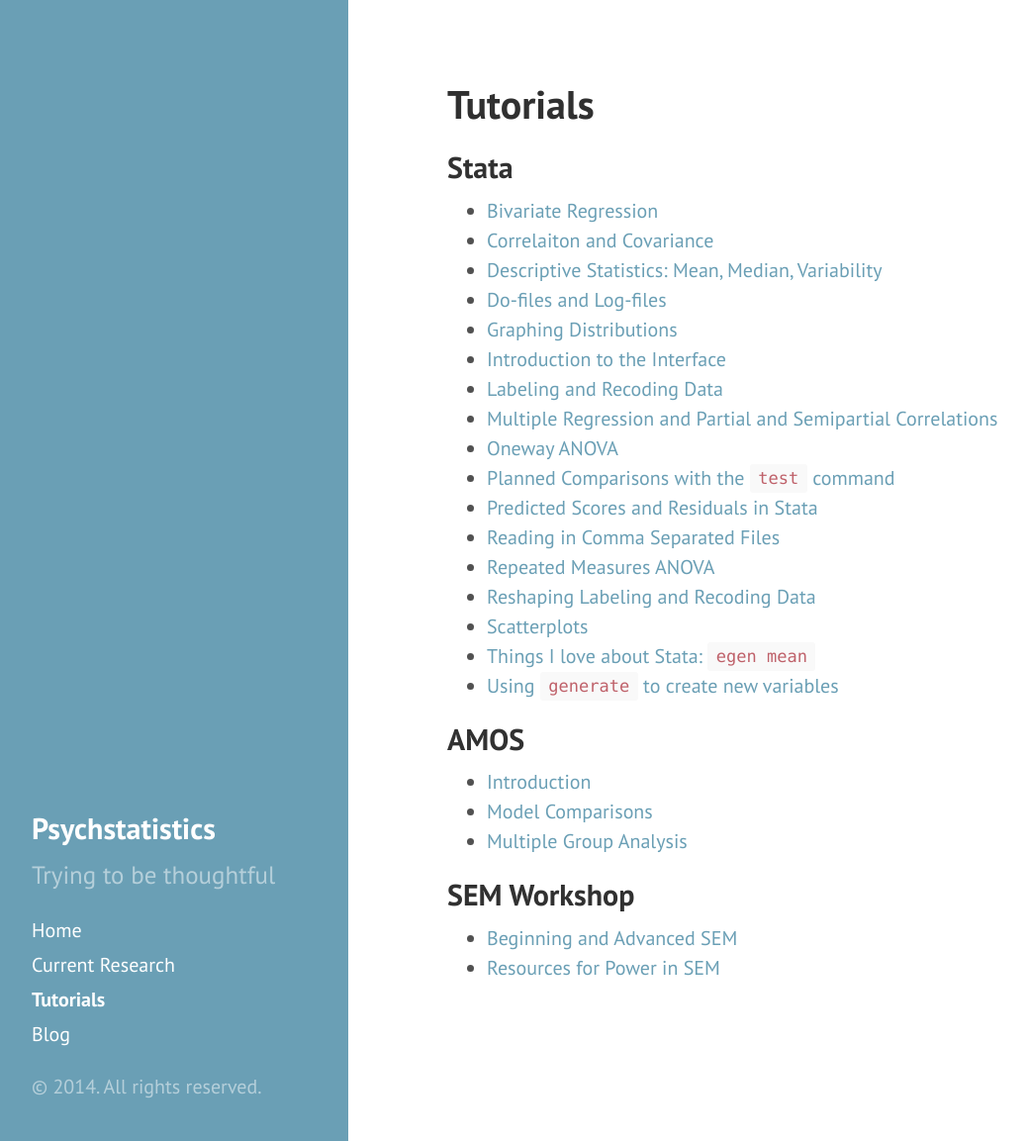
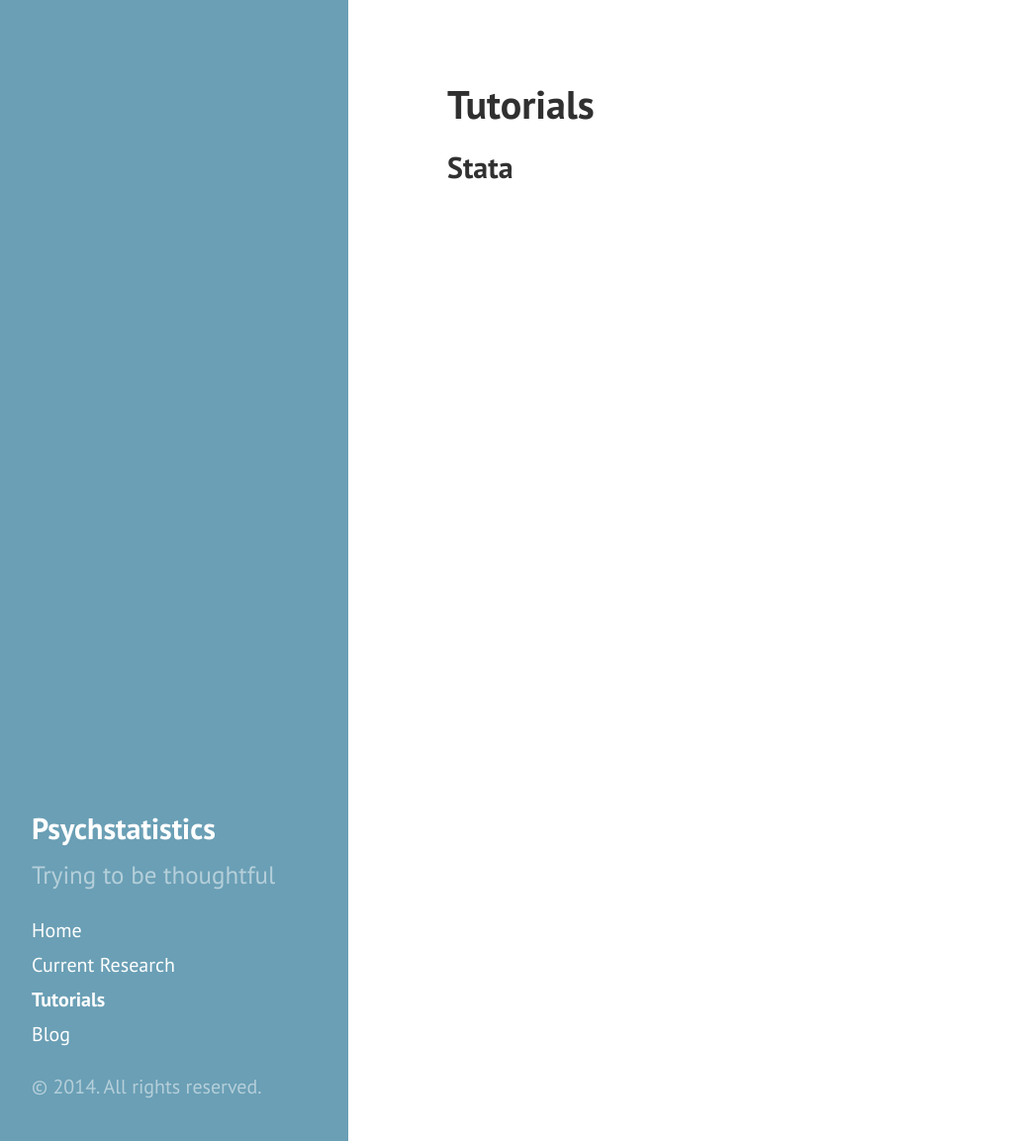
Before and after one commit to psychstatistics/psychstatistics.github.io, a Jekyll site: the page built from tutorials.md, in a window 1280 px wide and 1153 px high. Shown: the whole window at 99% size, without its empty margins (8-1047 px from the left). Built offline with Jekyll 4.4.1, drawn with Linux system fonts in a browser that asks for light colours.

Commit message:
does this work?

```diff
--- a/tutorials.md
+++ b/tutorials.md
@@ -4,33 +4,3 @@
 ---
 
 ## Stata
-
-* [Bivariate Regression]({% post_url 2011-04-19-stata-bivariate-regression %})
-* [Correlaiton and Covariance]({% post_url 2011-04-21-stata-correlation-and-covariance %})
-* [Descriptive Statistics: Mean, Median, Variability]({% post_url 2011-05-30-stata-descriptive-statistics-mean-median-variability %})
-* [Do-files and Log-files]({% post_url 2011-08-18-stata-do-file-log-files %})
-* [Graphing Distributions]({% post_url 2010-11-24-stata-graphing-distributions %})
-* [Introduction to the Interface]({% post_url 2011-04-26-stata-introduction-to-the-interface %})
-* [Labeling and Recoding Data]({% post_url 2011-08-29-stata-labeling-recoding-data %})
-* [Multiple Regression and Partial and Semipartial Correlations]({% post_url 2011-04-21-stata-multiple-regression-and-partial-and-semipartial-correlations %})
-* [Oneway ANOVA]({% post_url 2011-07-01-stata-oneway-anova %})
-* [Planned Comparisons with the `test` command]({% post_url 2011-07-06-stata-planned-comparisons-with-the-test-command %})
-* [Predicted Scores and Residuals in Stata]({% post_url 2013-10-01-predicted-scores-and-residuals-in-stata %})
-* [Reading in Comma Separated Files]({% post_url 2011-05-30-stata-reading-in-comma-separated-files %})
-* [Repeated Measures ANOVA]({% post_url 2010-11-16-stata-repeated-measures-anova %})
-* [Reshaping Labeling and Recoding Data]({% post_url 2011-08-17-reshaping-labeling-recoding-data %})
-* [Scatterplots]({% post_url 2011-04-23-stata-scatterplots-basic %})
-* [Things I love about Stata: `egen mean`]({% post_url 2011-05-30-things-i-love-about-stata-egen-mean %})
-* [Using `generate` to create new variables]({% post_url 2011-07-06-stata-using-generate-to-create-new-variables %})
-
-
-## AMOS
-
-* [Introduction]({% post_url 2010-11-16-amos-introduction %})
-* [Model Comparisons]({% post_url 2010-11-16-amos-model-comparisons %})
-* [Multiple Group Analysis ]({% post_url 2010-11-16-amos-multiple-group-analysis %})
-
-## SEM Workshop
-
-* [Beginning and Advanced SEM]({% post_url 2013-11-13-beginning-and-advanced-sem %})
-* [Resources for Power in SEM]({% post_url 2013-08-30-resources-for-power-in-sem %})
```
Also changed, not shown: 3 other files.
